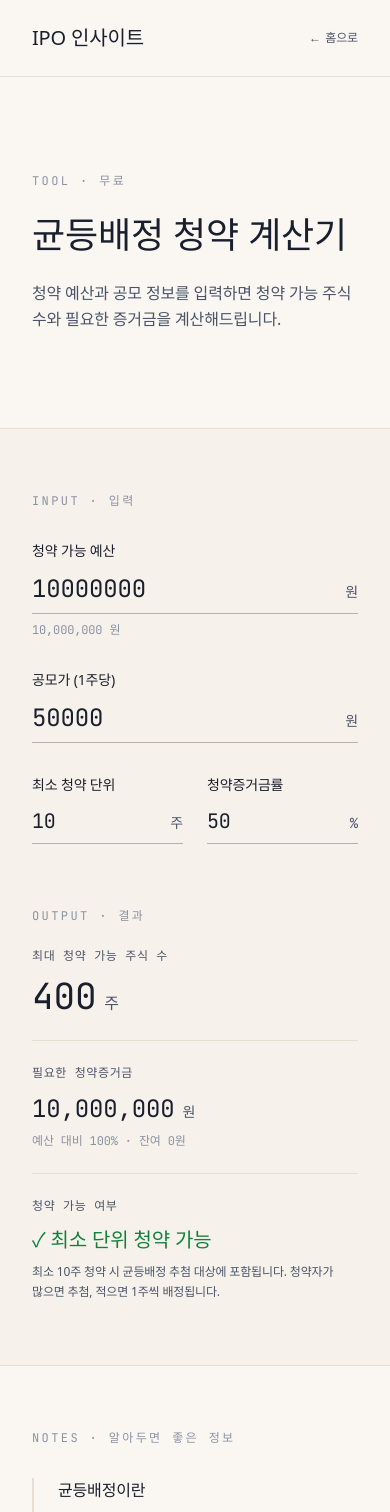
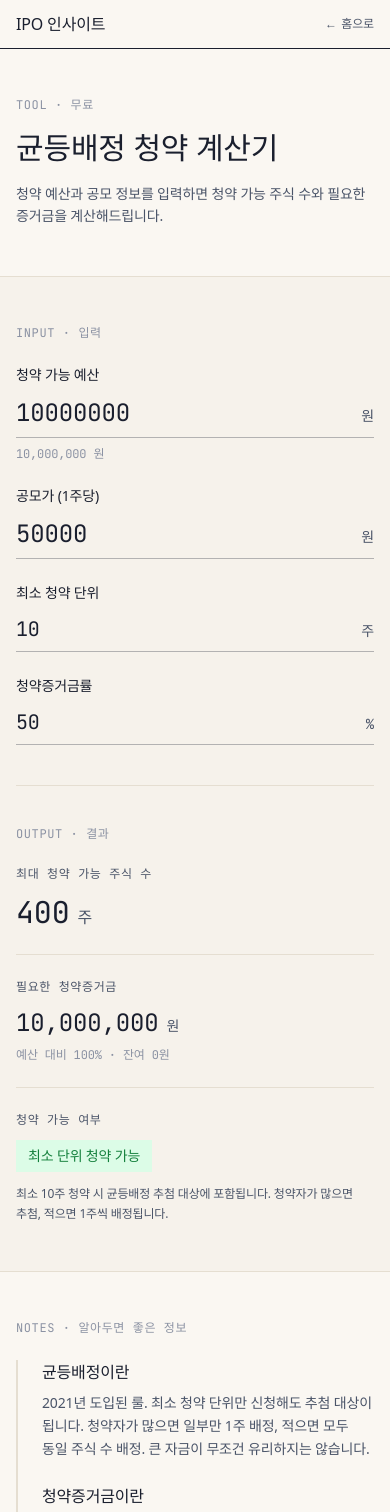
Before and after one commit to Maticyou44/ipo-saas, a Next.js app: page /calculator in a window 390 px wide. Shown: the top 1512 px of the page. Built offline with nearby package versions, Linux system fonts and the light colour scheme; a web font is replaced by a local one.

Commit message:
feat: 계산기 페이지 모바일 대응 + 디자인 정리

```diff
--- a/app/calculator/page.tsx
+++ b/app/calculator/page.tsx
@@ -21,67 +21,67 @@ export default function CalculatorPage() {
 
   return (
     <div className="min-h-screen bg-ivory text-ink">
-      <header className="border-b border-linen">
-        <div className="mx-auto flex max-w-[1280px] items-center justify-between px-8 py-6">
-          <a href="/" className="font-serif text-xl text-ink">IPO 인사이트</a>
+      <header className="border-b border-ink">
+        <div className="mx-auto flex max-w-[1280px] items-center justify-between gap-4 px-4 py-3 md:px-6">
+          <a href="/" className="text-base font-medium text-ink">IPO 인사이트</a>
           <a href="/" className="font-mono text-xs text-slate transition hover:text-ink">← 홈으로</a>
         </div>
       </header>
 
       <section>
-        <div className="mx-auto max-w-[920px] px-8 py-24">
-          <p className="font-mono text-xs uppercase tracking-[0.2em] text-mist">Tool · 무료</p>
-          <h1 className="mt-6 font-serif text-4xl leading-[1.2] text-ink sm:text-5xl">균등배정 청약 계산기</h1>
-          <p className="mt-6 max-w-xl text-base leading-relaxed text-slate">청약 예산과 공모 정보를 입력하면 청약 가능 주식 수와 필요한 증거금을 계산해드립니다.</p>
+        <div className="mx-auto max-w-[920px] px-4 py-12 md:px-8 md:py-20">
+          <p className="font-mono text-xs uppercase tracking-wider text-mist">Tool · 무료</p>
+          <h1 className="mt-4 text-3xl font-medium leading-tight text-ink md:mt-6 md:text-4xl">균등배정 청약 계산기</h1>
+          <p className="mt-4 max-w-xl text-sm leading-relaxed text-slate md:mt-6 md:text-base">청약 예산과 공모 정보를 입력하면 청약 가능 주식 수와 필요한 증거금을 계산해드립니다.</p>
         </div>
       </section>
 
       <section className="border-y border-linen bg-sand/40">
-        <div className="mx-auto grid max-w-[920px] gap-16 px-8 py-16 md:grid-cols-2">
-          <div className="space-y-8">
-            <p className="font-mono text-xs uppercase tracking-[0.2em] text-mist">Input · 입력</p>
+        <div className="mx-auto grid max-w-[920px] gap-10 px-4 py-12 md:grid-cols-2 md:gap-16 md:px-8 md:py-16">
+          <div className="space-y-6 md:space-y-8">
+            <p className="font-mono text-xs uppercase tracking-wider text-mist">Input · 입력</p>
 
             <div>
-              <label className="block font-serif text-sm text-ink">청약 가능 예산</label>
+              <label className="block text-sm font-medium text-ink">청약 가능 예산</label>
               <div className="mt-3 flex items-baseline gap-2 border-b border-ink/30 pb-2">
-                <input type="number" value={budget} onChange={(e) => setBudget(e.target.value === "" ? "" : Number(e.target.value))} className="w-full bg-transparent font-mono text-2xl text-ink outline-none placeholder:text-mist" placeholder="10000000" />
+                <input type="number" inputMode="numeric" value={budget} onChange={(e) => setBudget(e.target.value === "" ? "" : Number(e.target.value))} className="w-full min-w-0 bg-transparent font-mono text-2xl text-ink outline-none placeholder:text-mist" placeholder="10000000" />
                 <span className="font-mono text-sm text-slate">원</span>
               </div>
               <p className="mt-2 font-mono text-xs text-mist">{typeof budget === "number" ? budget.toLocaleString() + " 원" : "—"}</p>
             </div>
 
             <div>
-              <label className="block font-serif text-sm text-ink">공모가 (1주당)</label>
+              <label className="block text-sm font-medium text-ink">공모가 (1주당)</label>
               <div className="mt-3 flex items-baseline gap-2 border-b border-ink/30 pb-2">
-                <input type="number" value={offerPrice} onChange={(e) => setOfferPrice(e.target.value === "" ? "" : Number(e.target.value))} className="w-full bg-transparent font-mono text-2xl text-ink outline-none placeholder:text-mist" placeholder="50000" />
+                <input type="number" inputMode="numeric" value={offerPrice} onChange={(e) => setOfferPrice(e.target.value === "" ? "" : Number(e.target.value))} className="w-full min-w-0 bg-transparent font-mono text-2xl text-ink outline-none placeholder:text-mist" placeholder="50000" />
                 <span className="font-mono text-sm text-slate">원</span>
               </div>
             </div>
 
-            <div className="grid grid-cols-2 gap-6">
+            <div className="grid grid-cols-1 gap-6 sm:grid-cols-2">
               <div>
-                <label className="block font-serif text-sm text-ink">최소 청약 단위</label>
+                <label className="block text-sm font-medium text-ink">최소 청약 단위</label>
                 <div className="mt-3 flex items-baseline gap-2 border-b border-ink/30 pb-2">
-                  <input type="number" value={minUnit} onChange={(e) => setMinUnit(e.target.value === "" ? "" : Number(e.target.value))} className="w-full bg-transparent font-mono text-xl text-ink outline-none" placeholder="10" />
+                  <input type="number" inputMode="numeric" value={minUnit} onChange={(e) => setMinUnit(e.target.value === "" ? "" : Number(e.target.value))} className="w-full min-w-0 bg-transparent font-mono text-xl text-ink outline-none" placeholder="10" />
                   <span className="font-mono text-sm text-slate">주</span>
                 </div>
               </div>
               <div>
-                <label className="block font-serif text-sm text-ink">청약증거금률</label>
+                <label className="block text-sm font-medium text-ink">청약증거금률</label>
                 <div className="mt-3 flex items-baseline gap-2 border-b border-ink/30 pb-2">
-                  <input type="number" value={depositRate} onChange={(e) => setDepositRate(e.target.value === "" ? "" : Number(e.target.value))} className="w-full bg-transparent font-mono text-xl text-ink outline-none" placeholder="50" />
+                  <input type="number" inputMode="numeric" value={depositRate} onChange={(e) => setDepositRate(e.target.value === "" ? "" : Number(e.target.value))} className="w-full min-w-0 bg-transparent font-mono text-xl text-ink outline-none" placeholder="50" />
                   <span className="font-mono text-sm text-slate">%</span>
                 </div>
               </div>
             </div>
           </div>
 
-          <div className="space-y-6 md:border-l md:border-linen md:pl-12">
-            <p className="font-mono text-xs uppercase tracking-[0.2em] text-mist">Output · 결과</p>
+          <div className="space-y-6 border-t border-linen pt-10 md:border-l md:border-t-0 md:pl-12 md:pt-0">
+            <p className="font-mono text-xs uppercase tracking-wider text-mist">Output · 결과</p>
 
             <div className="border-b border-linen pb-6">
               <p className="font-mono text-xs uppercase tracking-wider text-slate">최대 청약 가능 주식 수</p>
-              <p className="mt-3 font-mono text-4xl text-ink">{maxShares.toLocaleString()}<span className="ml-2 font-sans text-base text-slate">주</span></p>
+              <p className="mt-3 font-mono text-3xl text-ink md:text-4xl">{maxShares.toLocaleString()}<span className="ml-2 font-sans text-base text-slate">주</span></p>
             </div>
 
             <div className="border-b border-linen pb-6">
@@ -92,31 +92,33 @@ export default function CalculatorPage() {
 
             <div>
               <p className="font-mono text-xs uppercase tracking-wider text-slate">청약 가능 여부</p>
-              <p className={hasMinimum ? "mt-3 font-serif text-xl text-sage" : "mt-3 font-serif text-xl text-clay"}>{hasMinimum ? "✓ 최소 단위 청약 가능" : "✗ 예산 부족"}</p>
-              {hasMinimum ? <p className="mt-2 text-xs leading-relaxed text-slate">최소 {u}주 청약 시 균등배정 추첨 대상에 포함됩니다. 청약자가 많으면 추첨, 적으면 1주씩 배정됩니다.</p> : <p className="mt-2 text-xs leading-relaxed text-slate">최소 청약 단위 {u}주에 필요한 증거금이 {(u * perShareDeposit).toLocaleString()}원입니다.</p>}
+              <div className="mt-3">
+                <span className={"inline-block px-3 py-1.5 text-sm font-medium " + (hasMinimum ? "bg-sage-bg text-sage" : "bg-clay-bg text-clay")}>{hasMinimum ? "최소 단위 청약 가능" : "예산 부족"}</span>
+              </div>
+              {hasMinimum ? <p className="mt-3 text-xs leading-relaxed text-slate">최소 {u}주 청약 시 균등배정 추첨 대상에 포함됩니다. 청약자가 많으면 추첨, 적으면 1주씩 배정됩니다.</p> : <p className="mt-3 text-xs leading-relaxed text-slate">최소 청약 단위 {u}주에 필요한 증거금이 {(u * perShareDeposit).toLocaleString()}원입니다.</p>}
             </div>
           </div>
         </div>
       </section>
 
       <section>
-        <div className="mx-auto max-w-[920px] px-8 py-16">
-          <p className="font-mono text-xs uppercase tracking-[0.2em] text-mist">Notes · 알아두면 좋은 정보</p>
-          <div className="mt-8 space-y-6 border-l-2 border-linen pl-6">
+        <div className="mx-auto max-w-[920px] px-4 py-12 md:px-8 md:py-16">
+          <p className="font-mono text-xs uppercase tracking-wider text-mist">Notes · 알아두면 좋은 정보</p>
+          <div className="mt-6 space-y-6 border-l-2 border-linen pl-6 md:mt-8">
             <div>
-              <h3 className="font-serif text-base text-ink">균등배정이란</h3>
+              <h3 className="text-base font-medium text-ink">균등배정이란</h3>
               <p className="mt-2 text-sm leading-relaxed text-slate">2021년 도입된 룰. 최소 청약 단위만 신청해도 추첨 대상이 됩니다. 청약자가 많으면 일부만 1주 배정, 적으면 모두 동일 주식 수 배정. 큰 자금이 무조건 유리하지는 않습니다.</p>
             </div>
             <div>
-              <h3 className="font-serif text-base text-ink">청약증거금이란</h3>
+              <h3 className="text-base font-medium text-ink">청약증거금이란</h3>
               <p className="mt-2 text-sm leading-relaxed text-slate">청약 시 공모가의 일부(보통 50%)를 미리 예치하는 금액. 배정 결과에 따라 환불받습니다. 환불일은 보통 청약 종료일로부터 2영업일 후.</p>
             </div>
             <div>
-              <h3 className="font-serif text-base text-ink">분산 청약은 가능할까</h3>
+              <h3 className="text-base font-medium text-ink">분산 청약은 가능할까</h3>
               <p className="mt-2 text-sm leading-relaxed text-slate">한 IPO는 보통 한 사람당 한 증권사에서만 청약 가능합니다. 단, 공동주관사가 여러 곳일 때 분산 가능한 경우도 있으니 증권신고서를 확인하세요.</p>
             </div>
           </div>
-          <p className="mt-12 border-l-2 border-linen pl-6 text-xs leading-relaxed text-slate">⚠️ 본 계산기는 정보 제공용입니다. 실제 청약 결과는 청약 경쟁률에 따라 달라지며, 본 계산이 청약 권유나 투자 자문에 해당하지 않습니다.</p>
+          <p className="mt-10 border-l-2 border-linen pl-6 text-xs leading-relaxed text-slate md:mt-12">본 계산기는 정보 제공용입니다. 실제 청약 결과는 청약 경쟁률에 따라 달라지며, 본 계산이 청약 권유나 투자 자문에 해당하지 않습니다.</p>
         </div>
       </section>
     </div>
```
